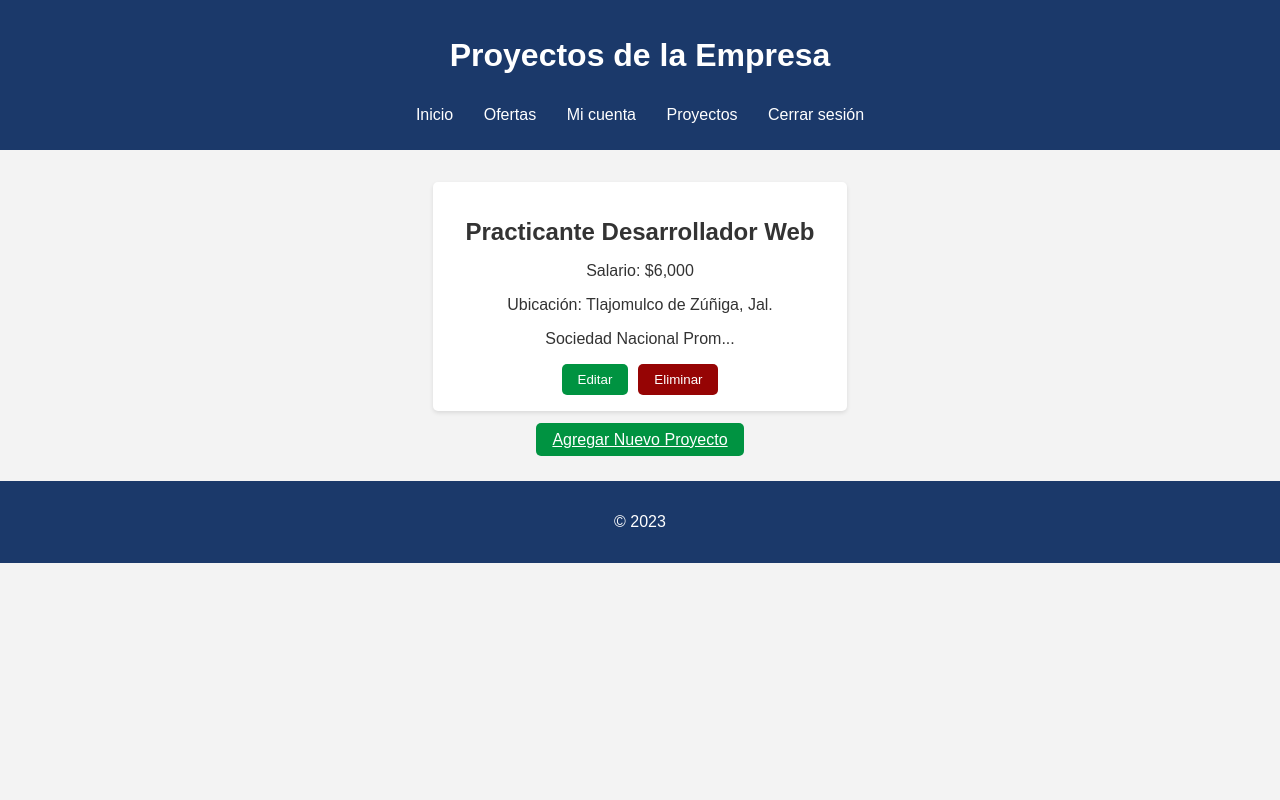
After one commit to DavisHrz/residencias, a PHP site: page /views/companie/view_company_projects.php in a window 1280 px wide. The commit adds this page. Run offline with PHP 8.4, Linux system fonts and the light colour scheme.

Commit message:
update company views

```diff
--- /dev/null
+++ b/JobFinder/css/empresaProyectos.css
@@ -0,0 +1,109 @@
+/* Estilos generales */
+body {
+    font-family: Arial, sans-serif;
+    margin: 0;
+    padding: 0;
+    background-color: #f3f3f3;
+    color: #333;
+}
+
+/* Estilos para el encabezado */
+header {
+    background-color: #1b396a;
+    color: white;
+    padding: 1rem;
+    text-align: center;
+}
+
+/* Estilos para el contenido principal */
+main {
+    display: flex;
+    flex-direction: column;
+    align-items: center;
+    padding: 2rem;
+}
+
+/* Estilos para la sección de proyectos */
+.proyectos {
+    display: flex;
+    flex-direction: column;
+    align-items: center;
+    gap: 20px;
+}
+
+/* Estilos para la tarjeta de proyecto */
+.card {
+    background-color: #fff;
+    padding: 1rem;
+    border-radius: 5px;
+    box-shadow: 0 2px 4px rgba(0, 0, 0, 0.1);
+    max-width: 400px;
+    width: 100%;
+    text-align: center;
+}
+
+.card h2 {
+    margin-bottom: 0.5rem;
+}
+
+.botones {
+    display: flex;
+    justify-content: center;
+    gap: 10px;
+    margin-top: 10px;
+}
+
+/* Estilos para los botones */
+.editar-btn,
+.agregar-btn {
+    background-color: #009341;
+    color: white;
+    border: none;
+    padding: 0.5rem 1rem;
+    cursor: pointer;
+    border-radius: 5px;
+    transition: background-color 0.3s;
+}
+.eliminar-btn{
+    background-color: #960404;
+    color: white;
+    border: none;
+    padding: 0.5rem 1rem;
+    cursor: pointer;
+    border-radius: 5px;
+    transition: background-color 0.3s;
+}
+.eliminar-btn:hover{
+    background-color: #a01300;
+}
+.editar-btn:hover,
+.agregar-btn:hover {
+    background-color: #03ad50;
+}
+
+/* Estilos para el pie de página */
+footer {
+    background-color: #1b396a;
+    color: white;
+    text-align: center;
+    padding: 1rem;
+}
+nav {
+    background-color: #1b396a;
+    color: white;
+    text-align: center;
+    padding: 10px 0;
+  }
+
+  nav a {
+    color: white;
+    text-decoration: none;
+    margin: 0 10px;
+    padding: 3px;
+  }
+
+  nav a:hover {
+    background-color: #fff;
+    color: #000;
+    border-radius: 5px;
+  }
--- /dev/null
+++ b/views/companie/view_company_projects.php
@@ -0,0 +1,39 @@
+<link rel="stylesheet" href="css/empresaProyectos.css">
+<?php echo "<script>document.title = 'Proyectos vigentes';</script>"; ?>
+
+<header>
+        <h1>Proyectos de la Empresa</h1>
+        <nav>
+            <a href="index.html">Inicio</a>
+            <a href="home.html">Ofertas</a>
+            <a href="perfilEmpresa.html">Mi cuenta</a>
+            <a href="empresaProyectos.html">Proyectos</a>
+            <a href="#">Cerrar sesión</a>
+        </nav>
+    </header>
+
+    <main>
+        <section class="proyectos">
+            <div class="card">
+                <h2>Practicante Desarrollador Web</h2>
+                <p>Salario: $6,000</p>
+                <p>Ubicación: Tlajomulco de Zúñiga, Jal.</p>
+                <p>Sociedad Nacional Prom...</p>
+                <div class="botones">
+                    <button class="editar-btn">Editar</button>
+                    <button class="eliminar-btn">Eliminar</button>
+                </div>
+            </div>
+
+            <!-- Otros proyectos... -->
+
+            <!-- Botón para agregar nuevo proyecto -->
+            <div class="agregar-proyecto">
+                <a href="crearProyecto.html" class="agregar-btn">Agregar Nuevo Proyecto</a>
+            </div>
+        </section>
+    </main>
+
+    <footer>
+        <p>&copy; 2023</p>
+    </footer>
```
Also changed, not shown: JobFinder/css/perfilAlumno.css (+37 -2 lines), views/companie/view_company_student_Profile.php (added, +44 -0 lines).
